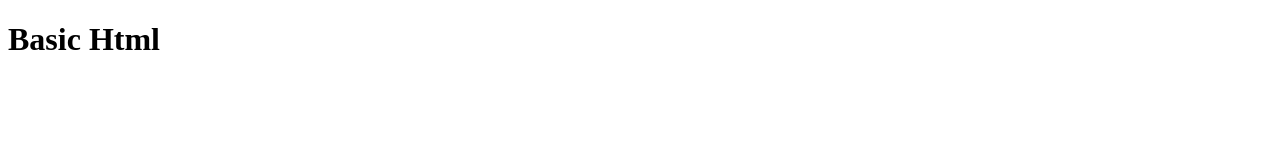
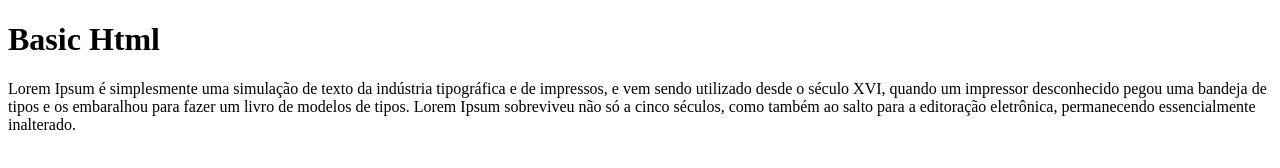
Before and after one commit to samuelcamilo/estudo-htmlcss, a plain HTML site: page basic-structure/basic-layout/index.html in a window 1280 px wide. Drawn offline with Linux system fonts and the light colour scheme.

Commit message:
incluido o paragrafo

```diff
--- a/basic-structure/basic-layout/index.html
+++ b/basic-structure/basic-layout/index.html
@@ -7,5 +7,9 @@
 </head>
 <body>
     <h1>Basic Html</h1>
+    <p>Lorem Ipsum é simplesmente uma simulação de texto da indústria tipográfica e de impressos, e vem sendo utilizado desde o século XVI,
+       quando um impressor desconhecido pegou uma bandeja de tipos e os embaralhou para fazer um livro de modelos de tipos.
+       Lorem Ipsum sobreviveu não só a cinco séculos, como também ao salto para a editoração eletrônica, permanecendo essencialmente inalterado.
+    </p>
 </body>
 </html>
```
